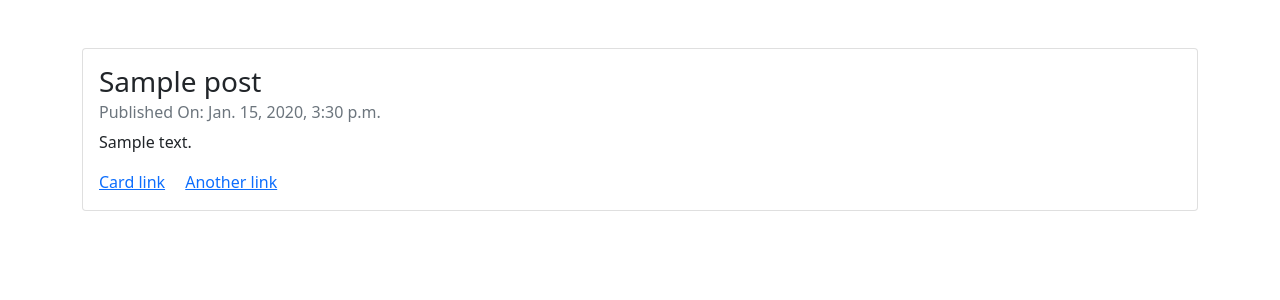
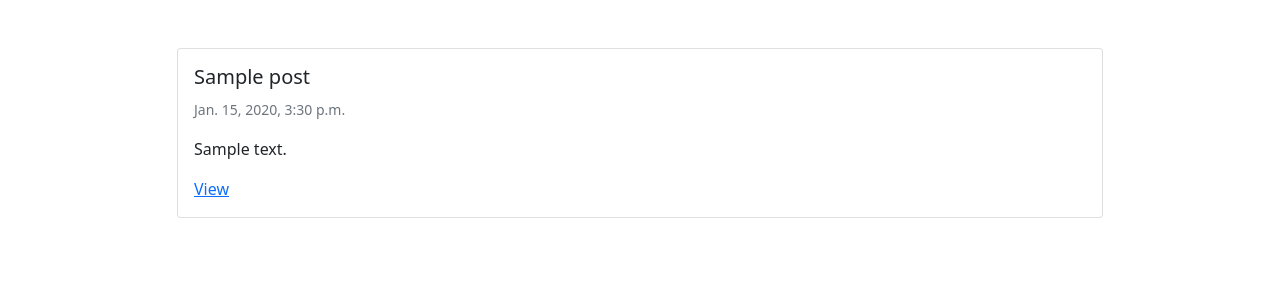
Before and after one commit to mayank-01/blog-app, a Django app: page / in a window 1280 px wide. Shown: the part 56-356 px from the top of the page. Run offline with Django 3.2, Linux system fonts and the light colour scheme; tables that the repository leaves empty hold one stand-in row (values such as "Sample post").

Commit message:
Added detail view and improved code

```diff
--- /dev/null
+++ b/blog/templates/blog/list-inline.html
@@ -0,0 +1,22 @@
+<div class='col-12 col-md-10 mb-3 mx-auto'>
+    <div class='card {% if not blog_post.published_date %} border border-warning text-dark {% endif %}'>
+       <div class='card-body'>
+           <h5 class='card-title'>{{ blog_post.title }}</h5>
+           <p class='card-text'>
+               <small class='text-muted'>{{ blog_post.published_date }}</small>
+               {% if truncate %}
+                   {{ blog_post.text|linebreaks|truncatewords:30 }}
+               {% else %}
+                   {{ blog_post.text|linebreaks }}
+               {% endif %}
+           </p>
+
+           {% if not detail %}
+               {% if not blog_post.published_date %} Draft {% endif %}
+               <a href="{% url 'post_detail' blog_post.id %}">View</a>
+
+           {% endif %}
+       </div>
+
+    </div>
+</div>
--- a/blog/templates/blog/post_list.html
+++ b/blog/templates/blog/post_list.html
@@ -2,16 +2,10 @@
 
 {% block content %}
 
-{% for post in posts %}
-    <div class="card mt-5">
-        <div class="card-body">
-        <h3 class="card-title">{{post.title}}</h3>
-        <h6 class="card-subtitle mb-2 text-muted">Published On: {{post.published_date}}</h6>
-        <p class="card-text">{{post.text}}</p>
-        <a href="#" class="card-link">Card link</a>
-        <a href="#" class="card-link">Another link</a>
-        </div>
+  <div class='row'>
+    {% for post in posts %}
+        {% include 'blog/list-inline.html' with blog_post=post truncate=True detail=False %}
+    {% endfor %}
   </div>
-{% endfor %}
 
 {% endblock %}
--- a/blog/urls.py
+++ b/blog/urls.py
@@ -7,4 +7,5 @@ urlpatterns = [
     path('post-create', views.post_create, name="post_create"),
     path('post-update/<int:id>', views.post_update, name="post_update"),
     path('post-delete/<int:id>', views.post_delete, name="post_delete"),
+    path('post-detail/<int:id>', views.post_detail, name="post_detail"),
 ]
--- a/blog/views.py
+++ b/blog/views.py
@@ -1,7 +1,11 @@
 from django.shortcuts import render, get_object_or_404, redirect
+from django.contrib.auth.decorators import login_required
+from django.contrib.admin.views.decorators import staff_member_required
+from django.utils import timezone
+
 from .models import Post
-from django.utils import timezone
 from .forms import PostForm
+
 
 
 def post_list(request):
@@ -12,6 +16,7 @@ def post_list(request):
     return render(request, 'blog/post_list.html', context)
 
 
+@staff_member_required
 def post_create(request):
     form = PostForm()
     if request.method == "POST":
@@ -29,6 +34,7 @@ def post_create(request):
     return render(request, 'blog/post_create.html', context)
 
 
+@staff_member_required
 def post_update(request, id):
     post = get_object_or_404(Post, id=id)
     form = PostForm(request.POST or None, instance = post)
@@ -41,6 +47,7 @@ def post_update(request, id):
     return render(request, 'blog/post_create.html', context)
 
 
+@staff_member_required
 def post_delete(request, id):
     context ={}
 
@@ -52,3 +59,10 @@ def post_delete(request, id):
         return redirect("post_list")
 
     return render(request, "blog/post_delete.html", context)
+
+
+
+def post_detail(request, id):
+    post = get_object_or_404(Post, id=id)
+    context = {"post": post}
+    return render(request, 'blog/post_detail.html', context)
--- a/templates/base.html
+++ b/templates/base.html
@@ -12,7 +12,7 @@
   </head>
   <body>
     {% include 'navbar.html' %}
-    <div class="container">
+    <div class="container mt-5">
         {% block content %}{% endblock %}
     </div>
 
```
Also changed, not shown: blog/templates/blog/post_detail.html (added, +16 -0 lines).
